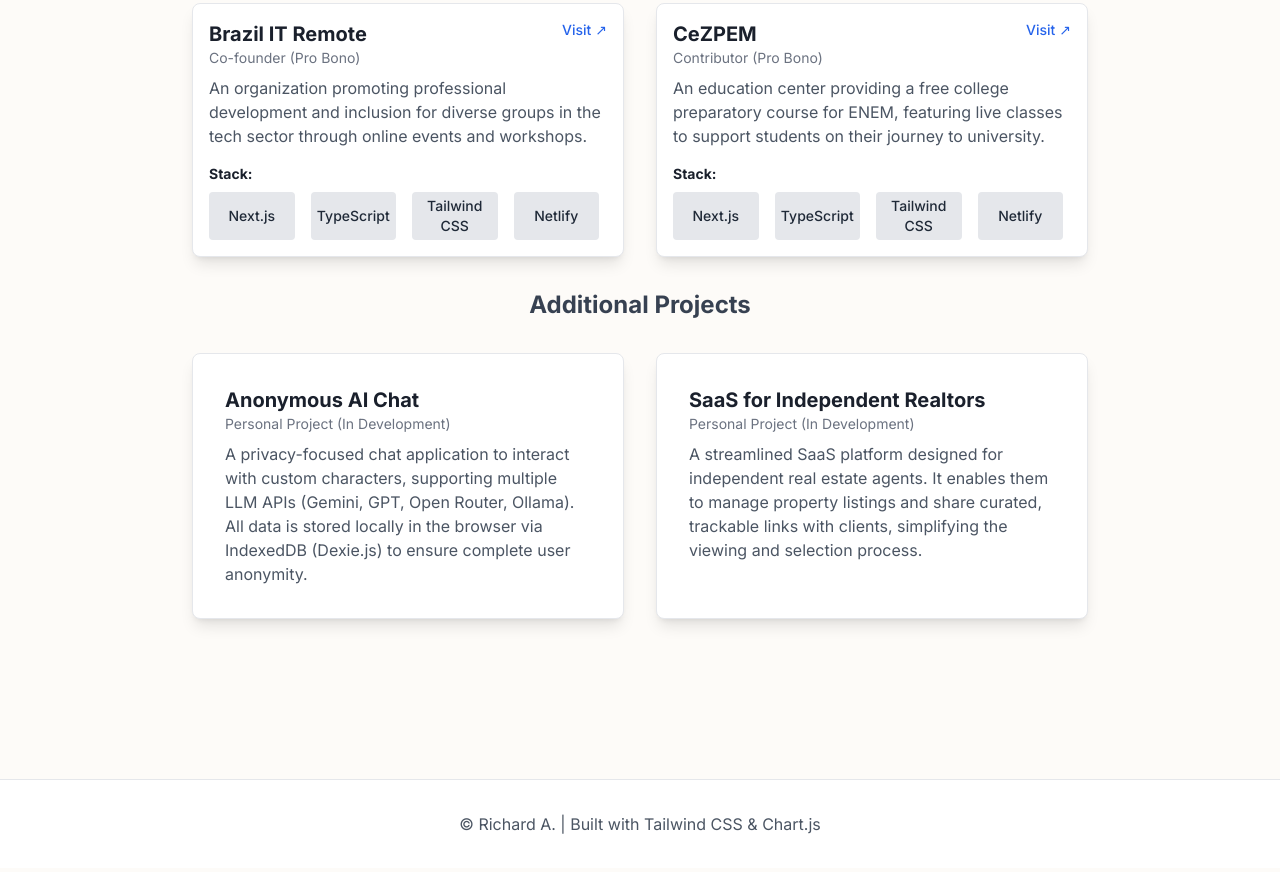
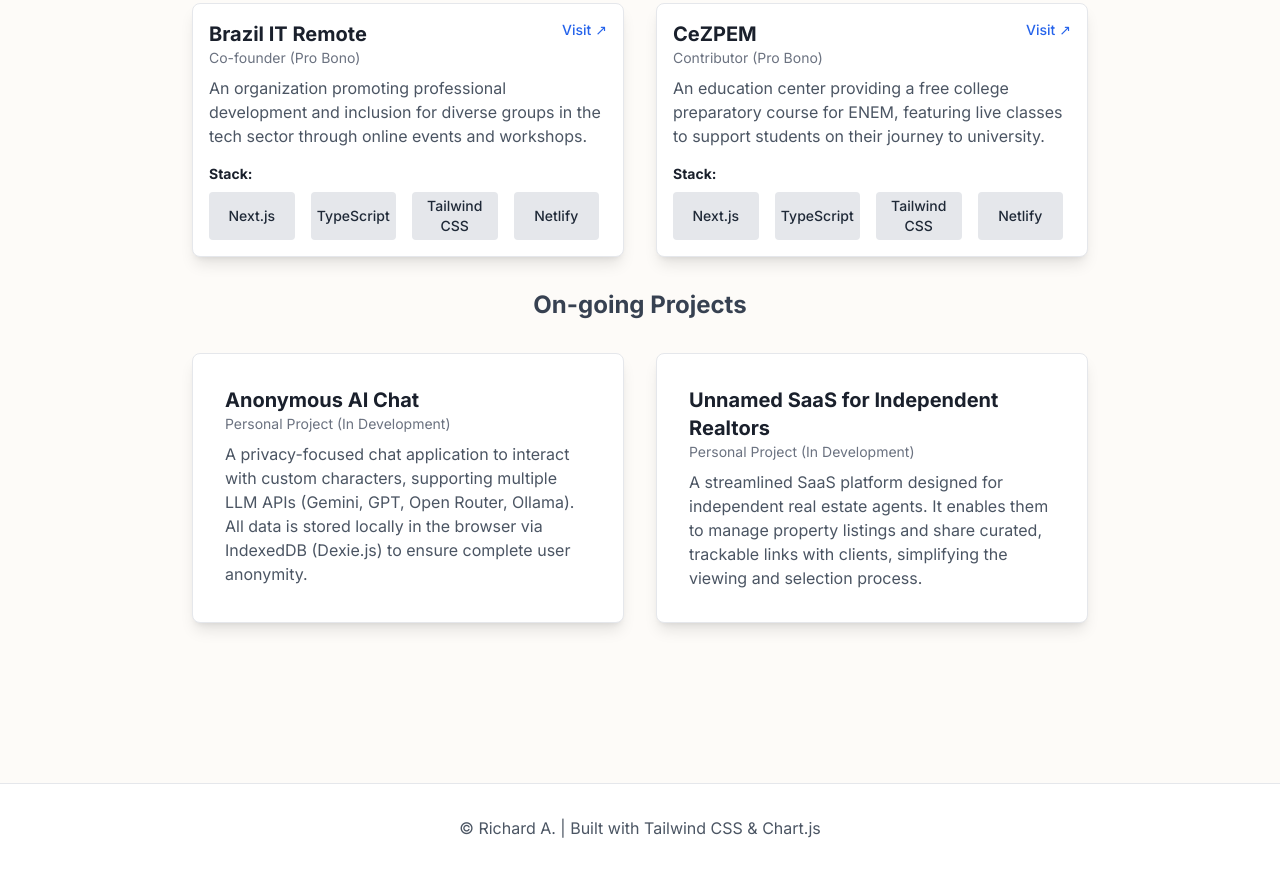
Before and after one commit to thundree/resume, a plain HTML site: page index.html in a window 1280 px wide. Shown: the part 3479-4351 px from the top of the page. Drawn offline with nearby package versions, Linux system fonts and the light colour scheme.

Commit message:
Update project section titles for clarity and consistency

```diff
--- a/index.html
+++ b/index.html
@@ -438,7 +438,7 @@
         </div>
 
         <h3 class="text-2xl font-bold text-center my-8 text-gray-700">
-          Additional Projects
+          On-going Projects
         </h3>
 
         <div class="max-w-4xl mx-auto grid md:grid-cols-2 gap-8">
@@ -462,7 +462,9 @@
             class="bg-white rounded-lg shadow-lg p-8 border border-gray-200 flex flex-col"
           >
             <div class="mb-2">
-              <h4 class="text-xl font-bold">SaaS for Independent Realtors</h4>
+              <h4 class="text-xl font-bold">
+                Unnamed SaaS for Independent Realtors
+              </h4>
               <p class="text-sm text-gray-500">
                 Personal Project (In Development)
               </p>
```
